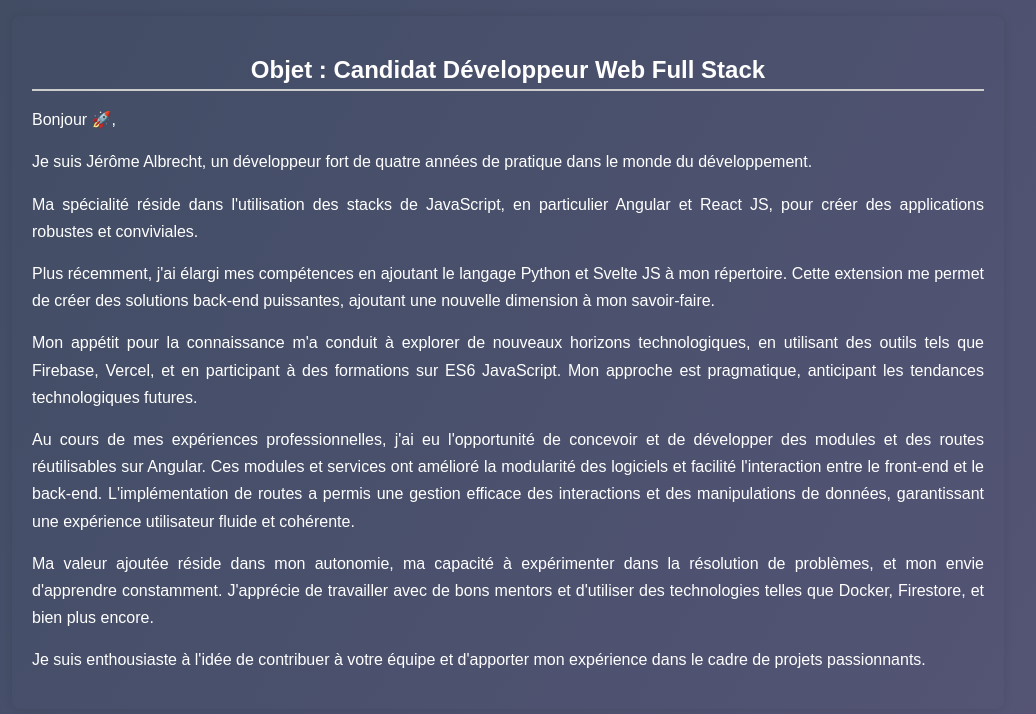
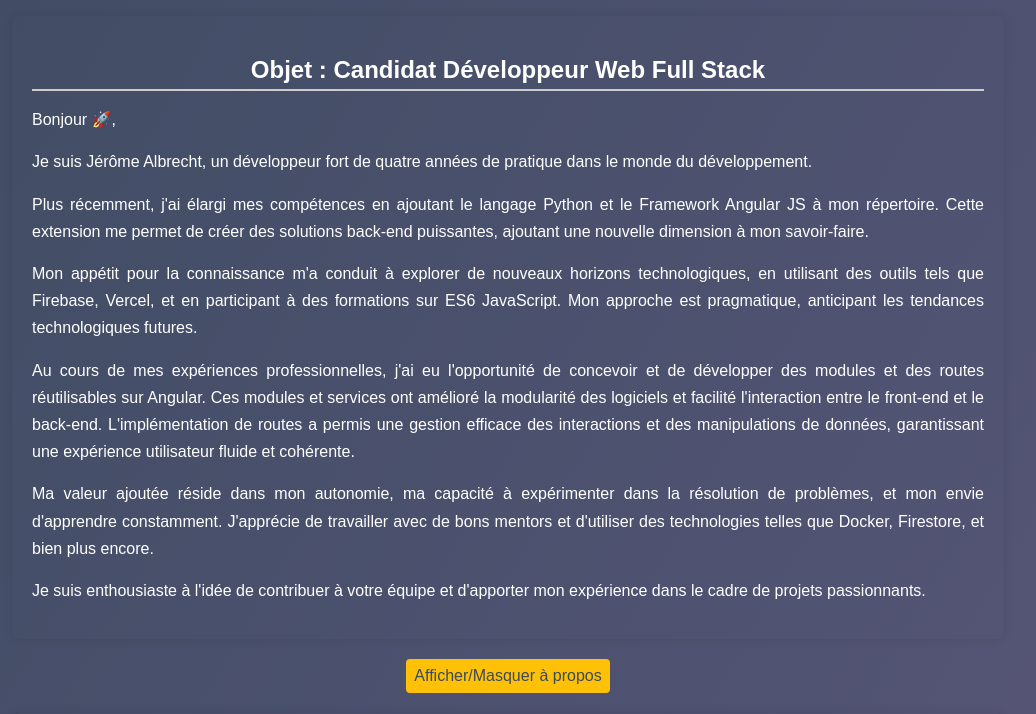
Before and after one commit to jeromealbrecht/candidature_dev_fullstack_jerome_albrecht, a Flask app: page / in a window 1280 px wide. Shown: the part 1061-1775 px from the top of the page, without its empty margins (132-1168 px from the left). Run offline with Flask 2, Linux system fonts and the light colour scheme.

Commit message:
maj html css

```diff
--- a/templates/index.html
+++ b/templates/index.html
@@ -52,9 +52,8 @@
             <h2>Objet : Candidat Développeur Web Full Stack</h2>
             <p>Bonjour 🚀,</p>
             <p>Je suis Jérôme Albrecht, un développeur fort de quatre années de pratique dans le monde du développement.</p>
-            <p>Ma spécialité réside dans l'utilisation des stacks de JavaScript, en particulier Angular et React JS, pour créer des applications robustes et conviviales.</p>
 
-            <p>Plus récemment, j'ai élargi mes compétences en ajoutant le langage Python et Svelte JS à mon répertoire. Cette extension me permet de créer des solutions back-end puissantes, ajoutant une nouvelle dimension à mon savoir-faire.</p>
+            <p>Plus récemment, j'ai élargi mes compétences en ajoutant le langage Python et le Framework Angular JS à mon répertoire. Cette extension me permet de créer des solutions back-end puissantes, ajoutant une nouvelle dimension à mon savoir-faire.</p>
 
             <p>Mon appétit pour la connaissance m'a conduit à explorer de nouveaux horizons technologiques, en utilisant des outils tels que Firebase, Vercel, et en participant à des formations sur ES6 JavaScript. Mon approche est pragmatique, anticipant les tendances technologiques futures.</p>
 
```
